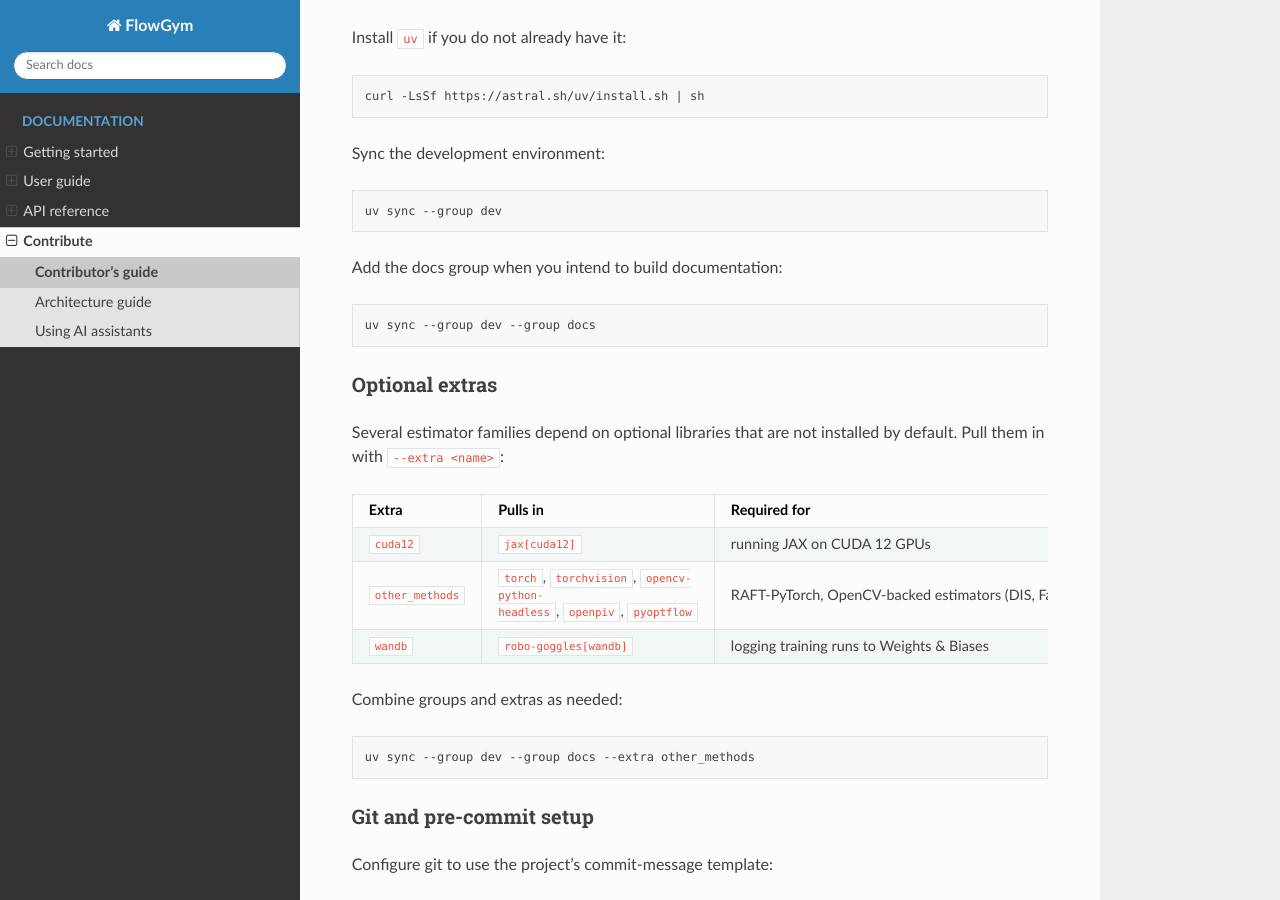
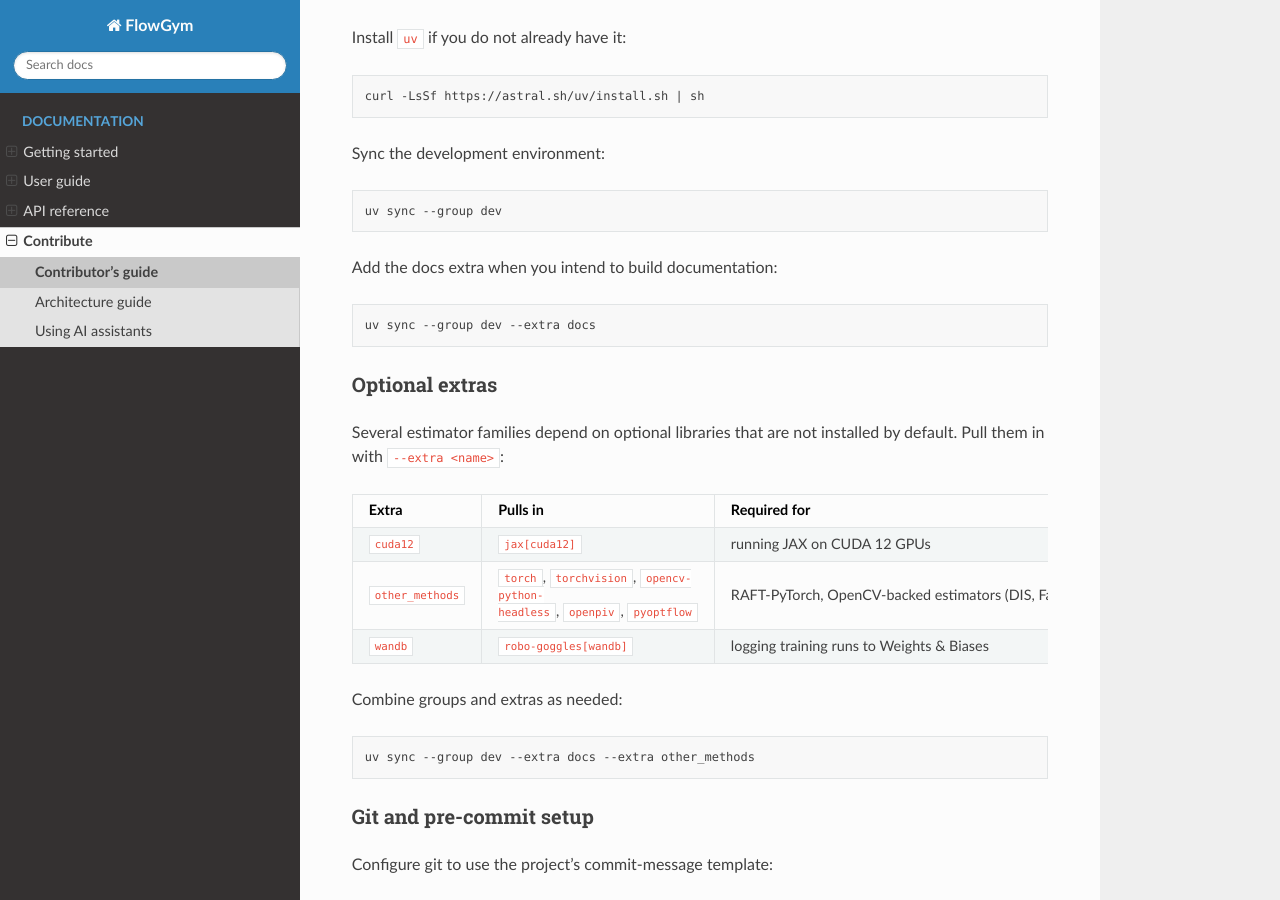
Before and after one commit to antonioterpin/flowgym, a Sphinx documentation site: the page built from docs/contribute/contributing.md, in a window 1280 px wide and 900 px high, scrolled down 655 px. Built offline with Sphinx 7.4.7 and the Read the Docs theme 3.1.0, drawn with Linux system fonts in a browser that asks for light colours; some of the changed text lies outside the part shown.

Commit message:
docs(build): switch RTD build to a docs optional-dependency
Single source of truth for docs build deps. Per reviewer feedback,
.readthedocs.yaml previously installed the full runtime stack via
`pip install .` plus a separate `docs/requirements.txt` that
duplicated package pins.

- Move docs deps from `[dependency-groups]` (uv-only) to
  `[project.optional-dependencies]` (pip-readable). Trim to the three
  packages we actually load: Sphinx, myst-parser, sphinx-rtd-theme;
  Sphinx pulls its sphinxcontrib-* transitive deps automatically.
- Update .readthedocs.yaml to install via `extra_requirements: [docs]`
  instead of pointing at docs/requirements.txt.
- Delete docs/requirements.txt — redundant.
- Update the contributor's guide so all four `uv` invocations use
  `--extra docs` instead of `--group docs`.

Strict docs build still passes with the new invocation.

````diff
--- a/docs/contribute/contributing.md
+++ b/docs/contribute/contributing.md
@@ -37,10 +37,10 @@ Sync the development environment:
 uv sync --group dev
 ```
 
-Add the docs group when you intend to build documentation:
+Add the docs extra when you intend to build documentation:
 
 ```bash
-uv sync --group dev --group docs
+uv sync --group dev --extra docs
 ```
 
 ### Optional extras
@@ -57,7 +57,7 @@ installed by default. Pull them in with `--extra <name>`:
 Combine groups and extras as needed:
 
 ```bash
-uv sync --group dev --group docs --extra other_methods
+uv sync --group dev --extra docs --extra other_methods
 ```
 
 ### Git and pre-commit setup
@@ -130,20 +130,20 @@ A change is not finished until both invocations pass.
 A standard build:
 
 ```bash
-uv run --group docs make -C docs html
+uv run --extra docs make -C docs html
 ```
 
 A strict build that treats warnings as errors (this is what the docs
 review checklist requires):
 
 ```bash
-uv run --group docs sphinx-build -b html docs docs/build/html -W --keep-going
+uv run --extra docs sphinx-build -b html docs docs/build/html -W --keep-going
 ```
 
 A live-reload preview that rebuilds on save:
 
 ```bash
-uv run --group docs --with sphinx-autobuild \
+uv run --extra docs --with sphinx-autobuild \
     sphinx-autobuild docs docs/build/live --watch docs --ignore "docs/build/*"
 ```
 
--- a/docs/requirements.txt
+++ /dev/null
@@ -1,3 +0,0 @@
-Sphinx==7.4.7
-myst-parser==3.0.1
-sphinx-rtd-theme==2.0.0
````
Also changed, not shown: pyproject.toml (+3 -14 lines), .readthedocs.yaml.
